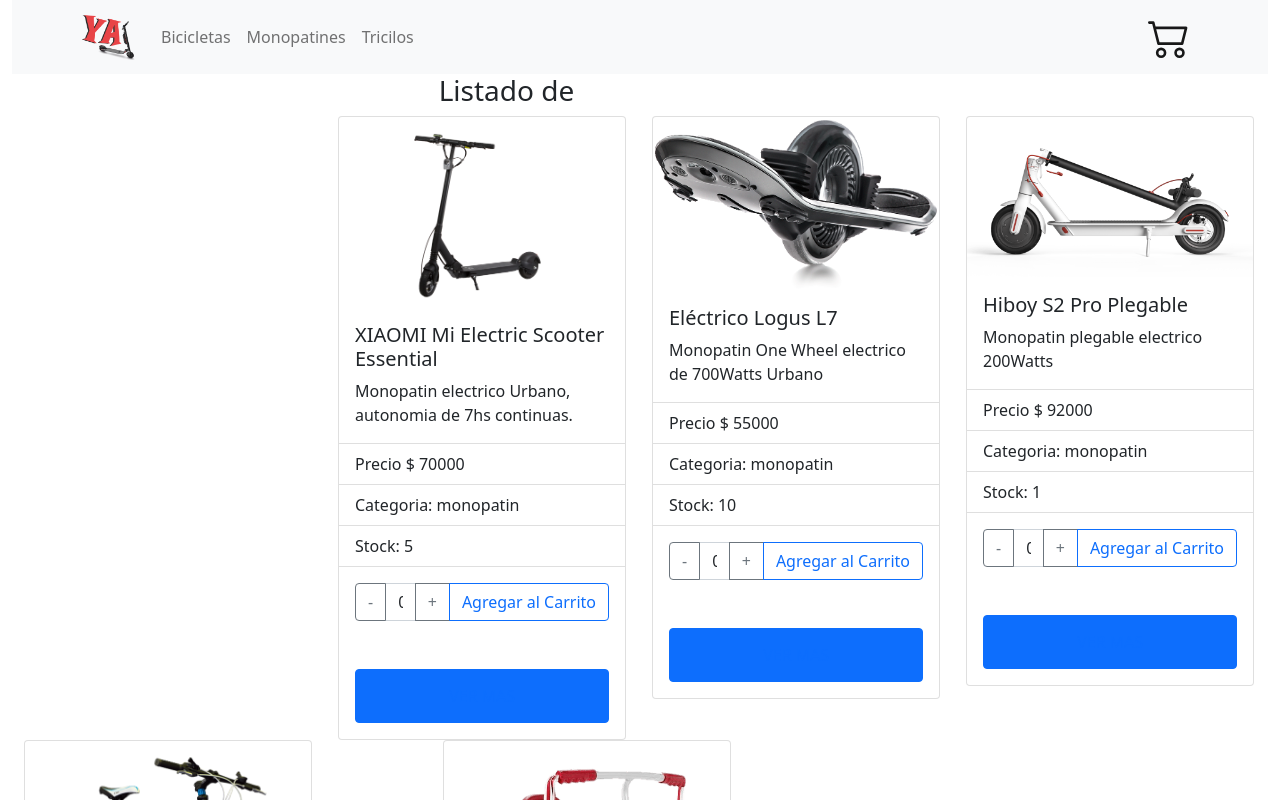
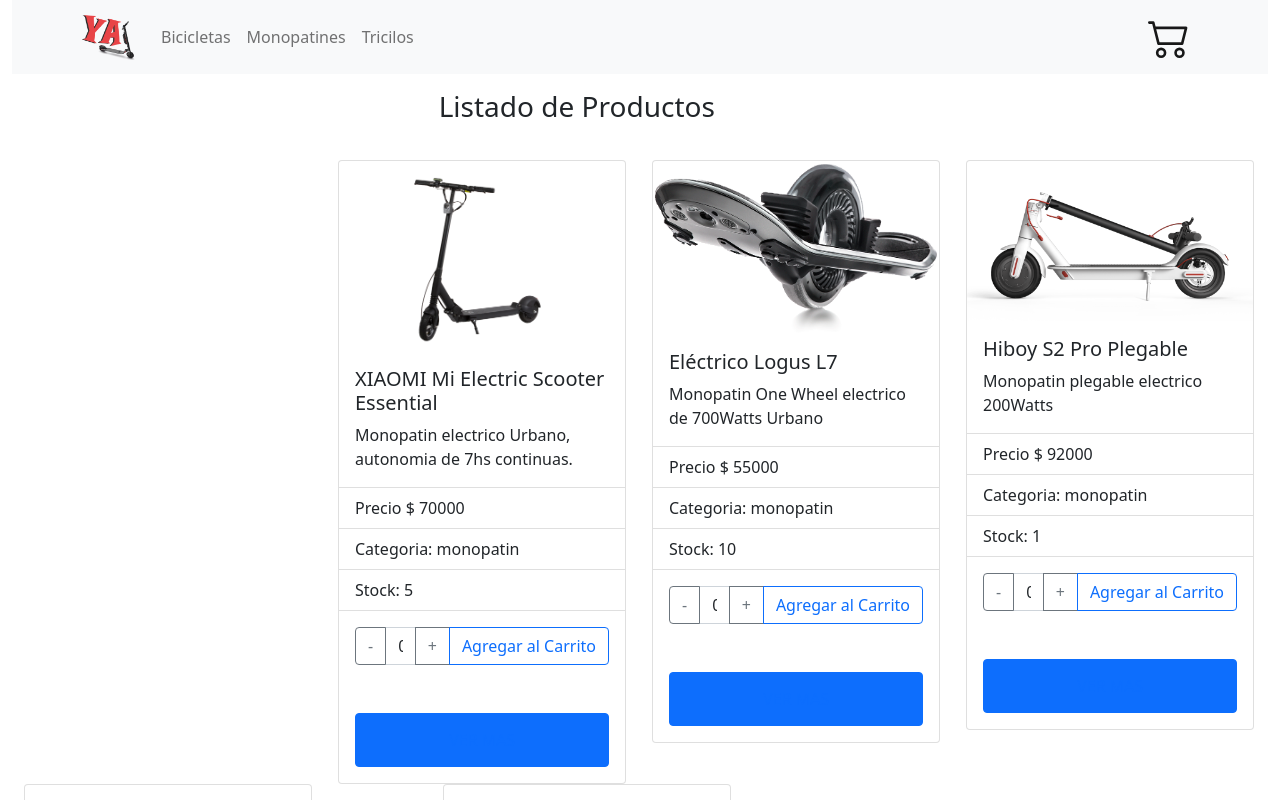
Before and after one commit to IgnacioCentis/tuvehiculoya, a React (Create React App) app: page / in a window 1280 px wide. Shown: the top 800 px of the page. Built offline with nearby package versions, Linux system fonts and the light colour scheme.

Commit message:
loading - utilities

```diff
--- a/src/App.js
+++ b/src/App.js
@@ -1,4 +1,4 @@
-import logo from './logo.svg';
+
 import './App.css';
 import NavBar from './components/NavBar/NavBar';
 import React from 'react'
@@ -13,8 +13,6 @@
 
 
 function App() {
-
-  const miEstilo = {backgroundColor: 'blue'}
 
   //console.log(cartContext)
   return (
--- a/src/components/Items/Item.jsx
+++ b/src/components/Items/Item.jsx
@@ -1,13 +1,12 @@
 import React from "react"
-import {Nav,Col, Row, Card, Container, ListGroup, ListGroupItem, InputGroup, Button } from "react-bootstrap"
+import {Nav,  Card,   ListGroup, ListGroupItem,   Button } from "react-bootstrap"
 import { LinkContainer } from "react-router-bootstrap"
-import { Link } from "react-router-dom"
+
 import ItemCount from "./ItemCount"
 
 const Item = ({id, categoria,name,description,price,photo,stock}) =>{
     return (
         <>
-
             <Card style={{ width: '18rem' }}>
                 <Card.Img variant="top" src={photo} />
                 <Card.Body>
--- a/src/components/Items/ItemDetail.jsx
+++ b/src/components/Items/ItemDetail.jsx
@@ -3,8 +3,7 @@
 
 const ItemDetail = ({idI}) =>{
 
-    //const {name,description,price} = idI
-    console.log('este es el id '+idI.id)
+
     return (
         <>
            <Card>
--- a/src/components/Items/ItemDetailContainer.jsx
+++ b/src/components/Items/ItemDetailContainer.jsx
@@ -1,30 +1,31 @@
 import React, { useState,useEffect } from 'react'
 import { Col, Container, Row } from 'react-bootstrap'
 import { useParams } from 'react-router-dom'
-import getProducts from '../getProducts'
+import getProducts from '../../utilities/getProducts'
 import ItemDetail from './ItemDetail'
 
 
 export default function ItemDetailContainer() {
 
-    const[item,setItem] = useState ([])
+    const [item,setItem] = useState ([])
+    const [loading,setloading]=useState(true);
     const {idItem} =useParams();
 
     useEffect(() => {
         getProducts()
         .then((data) =>
-            setItem(
-                 data.find((el)=>el.id === idItem)))
+            setItem(data.find((el)=>el.id === idItem)))
          .catch((err) => console.log('Error: '+err))
+         .finally(()=>setloading(false));
      }, [idItem])
 
-     console.log('El objeto idItem es '+item)
     return (
+
         <div>
-            <Container fluid>
-                <Row>
+             <Container fluid>
+                <Row className='mt-3 mb-3'>
                     <Col></Col>
-                    <Col> <h3>Detalle del  {item.name}</h3></Col>
+                    <Col>  {loading?<h3>Cargando... </h3>:<h3>Detalle del  {item.name}</h3>} </Col>
                     <Col></Col>
                 </Row>
                 <Row>
@@ -32,8 +33,8 @@
                     <Col><ItemDetail idI={item} /></Col>
                     <Col></Col>
                 </Row>
+            </Container>
 
-            </Container>
 
         </div>
     )
--- a/src/components/Items/ItemListContainer.jsx
+++ b/src/components/Items/ItemListContainer.jsx
@@ -1,7 +1,7 @@
 import React, { useState, useEffect } from 'react'
 import { Col, Row } from 'react-bootstrap';
 import { useParams } from 'react-router-dom';
-import getProducts from '../getProducts'
+import getProducts from '../../utilities/getProducts'
 import ItemList from './ItemList'
 
 
@@ -9,7 +9,7 @@
 
     //hago persistente los datos
     const [items, setItems] = useState([])
-
+    const [loading, setLoading] = useState(true)
     const {idCategoria} =useParams();
 
     useEffect(() => {
@@ -19,14 +19,20 @@
             setItems(
                 idCategoria ? data.filter((el)=>el.categoria === idCategoria):data ))
         .catch((err) => console.log('Error: '+err))
+        .finally(()=>setLoading(false))
     }, [idCategoria])
 
 
     return(
         <>
-            <Row>
+            <Row className='mt-3 mb-3'>
                 <Col></Col>
-                <Col> <h3>Listado de {idCategoria}</h3></Col>
+                <Col>  {loading?<h3>Cargando...</h3>:<h3>Listado de Productos</h3>}</Col>
+                <Col></Col>
+            </Row>
+            <Row className='mt-1 mb-1'>
+                <Col></Col>
+                <Col> <h4>{idCategoria}</h4> </Col>
                 <Col></Col>
             </Row>
 
--- a/src/components/NavBar/NavBar.jsx
+++ b/src/components/NavBar/NavBar.jsx
@@ -18,7 +18,7 @@
         <Navbar bg="light" expand="lg">
             <Container>
                 <Navbar.Brand href="#home"><Link to ='/'><img     alt=""
-                    src="assets/image/brand.png"
+                    src="../assets/image/brand.png"
                     width="55"
                     height="45"
                     className="d-inline-block align-top ">
@@ -41,8 +41,6 @@
                         <Nav.Link>Tricilos</Nav.Link>
                     </LinkContainer>
                </Nav>
-
-
                 </Navbar.Collapse>
                 <Nav>
                     <LinkContainer to='/'>
@@ -52,48 +50,6 @@
             </Container>
             </Navbar>
 
-        {/*<Navbar bg="light" expand="lg">
-            <Container>
-                <Navbar.Brand href="#home"><Link to ='/'><img     alt=""
-                    src="assets/image/brand.png"
-                    width="55"
-                    height="45"
-                    className="d-inline-block align-top ">
-                </img></Link></Navbar.Brand>
-                <Navbar.Toggle aria-controls="basic-navbar-nav" />
-                <Navbar.Collapse id="basic-navbar-nav">
-                <Nav className="me-auto">
-                    <Nav.Link href="#home">Home</Nav.Link>
-                    <NavDropdown title="Monopatines" id="basic-nav-monopatines">
-                    <NavDropdown.Item href="#monopatines/1">Urbano</NavDropdown.Item>
-                    <NavDropdown.Item href="#monopatines/2">Infantiles</NavDropdown.Item>
-                    <NavDropdown.Divider />
-                    <NavDropdown.Item href="#monopatines/3">Electricos</NavDropdown.Item>
-                </NavDropdown>
-                <NavDropdown title="Triciclos" id="basic-nav-triciclos">
-                    <NavDropdown.Item href="#triciclos/1">Urbano</NavDropdown.Item>
-                    <NavDropdown.Item href="#triciclos/2">Drift</NavDropdown.Item>
-                    <NavDropdown.Item href="#triciclos/3">Infantiles</NavDropdown.Item>
-                    <NavDropdown.Divider />
-                    <NavDropdown.Item href="#triciclos/4">Electricos</NavDropdown.Item>
-                </NavDropdown>
-                <NavDropdown title="Bicicletas" id="basic-nav-bicibletas">
-                    <NavDropdown.Item href="#bicicletas/1">Montaña</NavDropdown.Item>
-                    <NavDropdown.Item href="#bicicletas/2">Urbana</NavDropdown.Item>
-                    <NavDropdown.Item href="#bicicletas/3">Hibridas</NavDropdown.Item>
-                    <NavDropdown.Item href="#bicicletas/4">FatBike</NavDropdown.Item>
-                    <NavDropdown.Divider />
-                    <NavDropdown.Item href="#bicicletas/5">Electricas</NavDropdown.Item>
-                </NavDropdown>
-
-                </Nav>
-                <Nav>
-                    <Nav.Link href="#cart"><CartWidget /></Nav.Link>
-                </Nav>
-                </Navbar.Collapse>
-
-            </Container>
-        </Navbar>*/}
       </>
     )
 }
```
Also changed, not shown: src/components/Items/ItemList.jsx (+2 -8 lines), src/utilities/getProducts.js (renamed from src/components/getProducts.js), src/utilities/products.js (renamed from src/components/products.js). Lines whose indentation alone changed are shown as unchanged.
